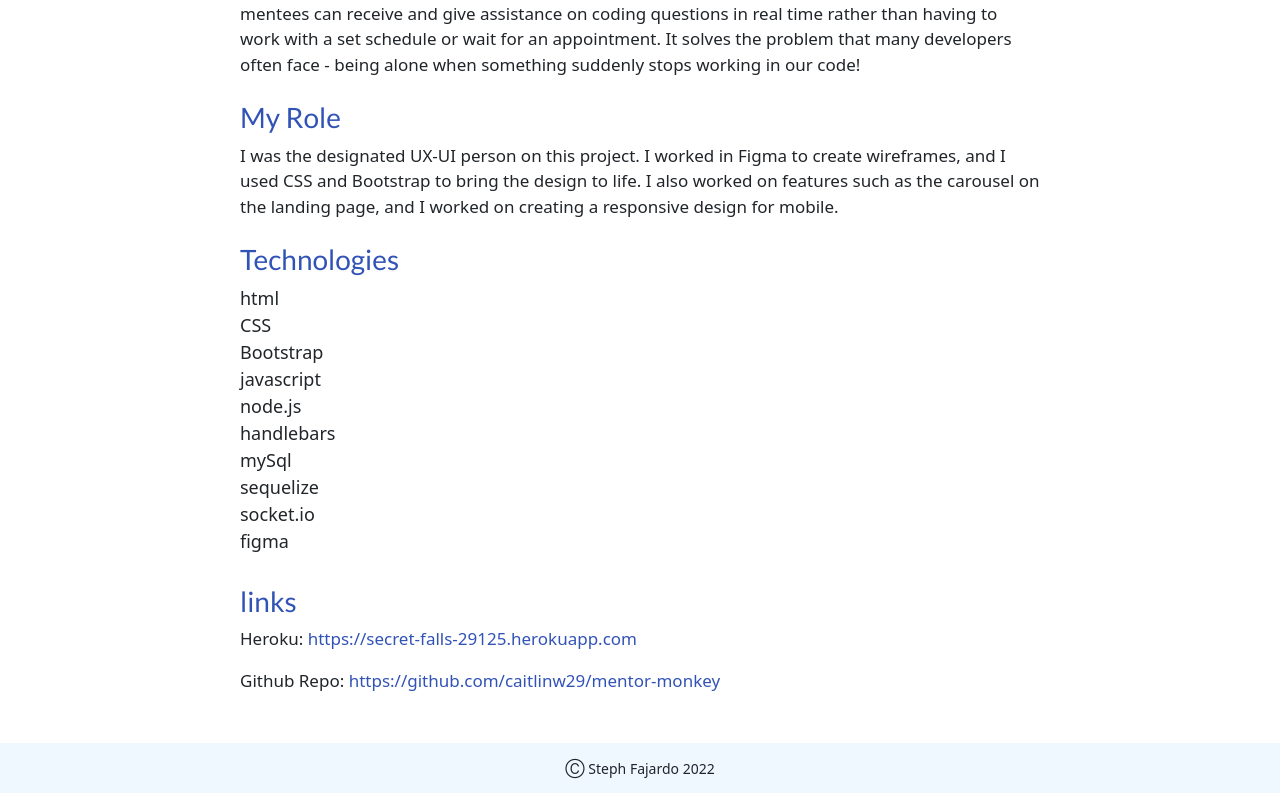
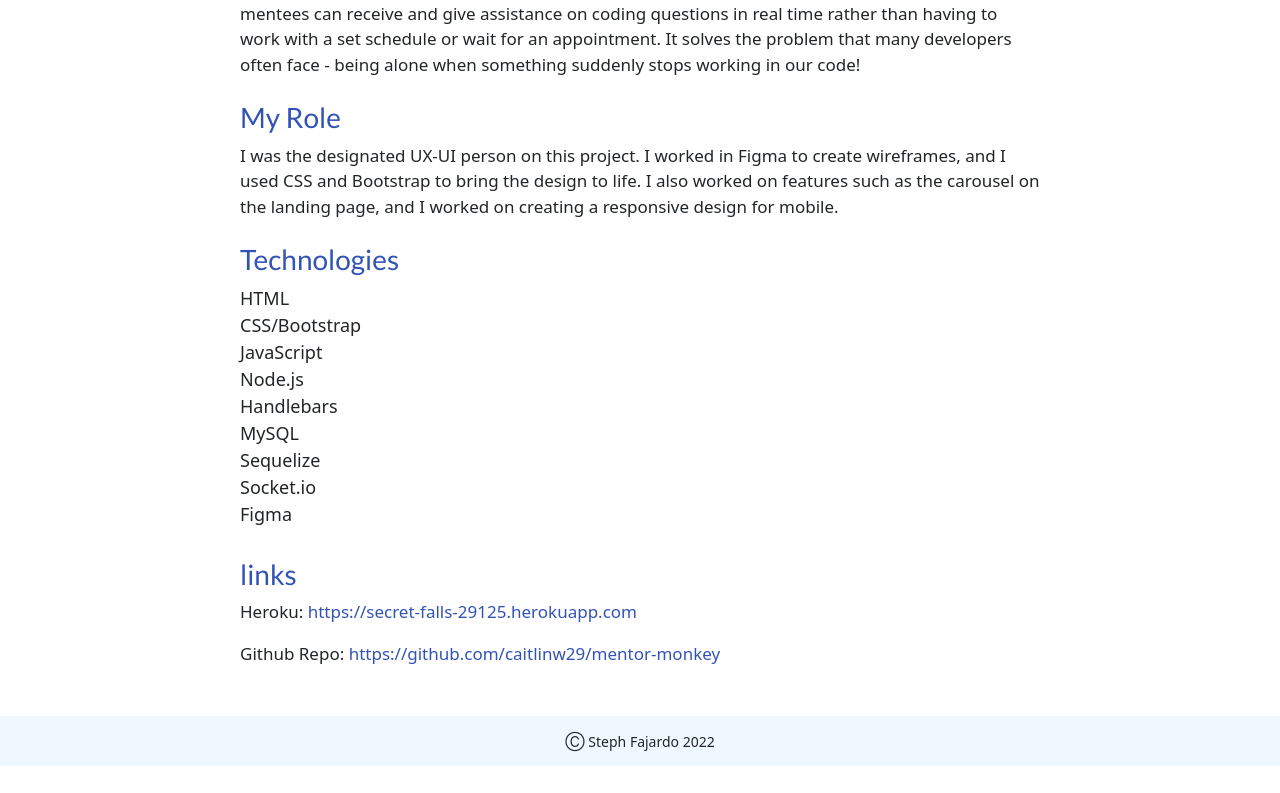
Before and after one commit to stephtf/stephtf, a React (Create React App) app in the folder portfolio/: page /project-2 in a window 1280 px wide. Shown: the part 868-1661 px from the top of the page. After the commit the page ends 1634 px from the top, so only its background shows below. Built offline with nearby package versions, Linux system fonts and the light colour scheme.

Commit message:
update technologies list

```diff
--- a/portfolio/src/components/project-components/Project1.js
+++ b/portfolio/src/components/project-components/Project1.js
@@ -29,6 +29,7 @@ const Project1 = () => {
                     <li>Passport</li>
                     <li>Multer</li>
                     <li>CSS/Bootstrap</li>
+                    <li>Figma</li>
                 </ul>
                 <h3 className='mt-4'>links</h3>
                 <p>Github Repo: <a href='https://github.com/rwood022/goGirl.git' target='_blank' rel='noreferrer' className='blue-link'>https://github.com/rwood022/goGirl.git</a></p>
--- a/portfolio/src/components/project-components/Project2.js
+++ b/portfolio/src/components/project-components/Project2.js
@@ -17,16 +17,15 @@ const Project2 = () => {
                 </p>
                 <h3 className='mt-4'>Technologies</h3>
                 <ul className='tech-list'>
-                    <li>html</li>
-                    <li>CSS</li>
-                    <li>Bootstrap</li>
-                    <li>javascript</li>
-                    <li>node.js</li>
-                    <li>handlebars</li>
-                    <li>mySql</li>
-                    <li>sequelize</li>
-                    <li>socket.io</li>
-                    <li>figma</li>
+                    <li>HTML</li>
+                    <li>CSS/Bootstrap</li>
+                    <li>JavaScript</li>
+                    <li>Node.js</li>
+                    <li>Handlebars</li>
+                    <li>MySQL</li>
+                    <li>Sequelize</li>
+                    <li>Socket.io</li>
+                    <li>Figma</li>
                 </ul>
                 <h3 className='mt-4'>links</h3>
                 <p>Heroku: <a href='https://secret-falls-29125.herokuapp.com/' target='_blank' rel='noreferrer' className='blue-link'>https://secret-falls-29125.herokuapp.com</a></p>
--- a/portfolio/src/components/project-components/Project3.js
+++ b/portfolio/src/components/project-components/Project3.js
@@ -22,7 +22,7 @@ const Project3 = () => {
                 <li>Express</li>
                 <li>Handlebars</li>
                 <li>Node.js</li>
-                <li>Javascript</li>
+                <li>JavaScript</li>
                 <li>CSS/Bootstrap</li>
                 <li>Bcrypt</li>
                 <li>Express-session</li>
--- a/portfolio/src/components/project-components/Project4.js
+++ b/portfolio/src/components/project-components/Project4.js
@@ -18,12 +18,12 @@ const Project4 = () => {
                 <h3 className='mt-4'>Technologies</h3>
                 <ul className='tech-list'>
                     <li>HTML</li>
-                    <li>CSS</li>
-                    <li>Bootstrap</li>
-                    <li>Javascript</li>
+                    <li>CSS/Bootstrap</li>
+                    <li>JavaScript</li>
                     <li>jQuery</li>
                     <li>Urban Dictionary API</li>
                     <li>Giphy API</li>
+                    <li>Figma</li>
                 </ul>
                 <h3 className='mt-4'>links</h3>
                 <p>Github Pages: <a href='https://rwashi690.github.io/Urban_Dictionary_and_Memes' target='_blank' rel='noreferrer' className='blue-link'>https://rwashi690.github.io/Urban_Dictionary_and_Memes</a></p>
```
Also changed, not shown: portfolio/public/images/coding-quiz-img.png (deleted), portfolio/public/images/coding-quiz-quest-image.png (deleted).
